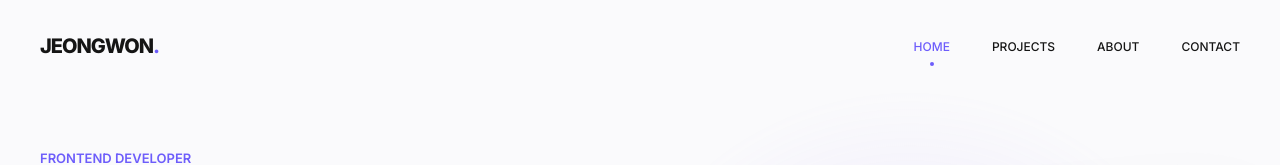
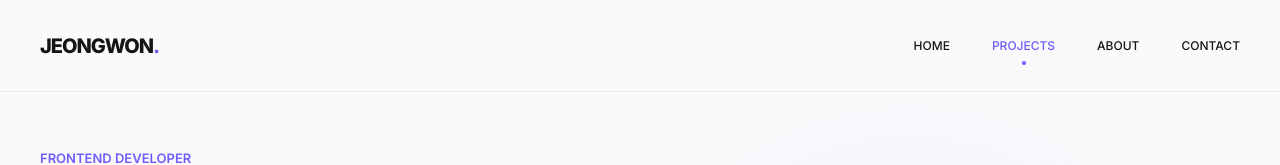
Before and after one commit to RaeChoe/my-portfolio, a React (Vite) app: page / in a window 1280 px wide. Shown: the top 165 px of the page. Built offline with nearby package versions, Linux system fonts and the light colour scheme.

Commit message:
feat: 헤더 컴포넌트에 스크롤 이벤트 추가 및 스타일 개선

```diff
--- a/src/components/Header.jsx
+++ b/src/components/Header.jsx
@@ -1,23 +1,100 @@
+import { useEffect, useState } from "react";
 import { Link } from "react-router-dom";
 
 function Header() {
+  const [activeSection, setActiveSection] = useState("home");
+
+  useEffect(() => {
+    const sectionIds = ["home", "projects", "about", "contact"];
+
+    const handleScroll = () => {
+      const scrollPosition = window.scrollY + window.innerHeight * 0.35;
+
+      let currentSection = "home";
+
+      sectionIds.forEach(id => {
+        const element = document.getElementById(id);
+
+        if (!element) return;
+
+        const sectionTop = element.offsetTop;
+
+        if (scrollPosition >= sectionTop) {
+          currentSection = id;
+        }
+      });
+
+      setActiveSection(currentSection);
+    };
+
+    handleScroll();
+
+    window.addEventListener("scroll", handleScroll, {
+      passive: true,
+    });
+
+    window.addEventListener("resize", handleScroll);
+
+    return () => {
+      window.removeEventListener("scroll", handleScroll);
+
+      window.removeEventListener("resize", handleScroll);
+    };
+  }, []);
+
+  const handleNavClick = (event, sectionId) => {
+    event.preventDefault();
+
+    const section = document.getElementById(sectionId);
+
+    if (!section) return;
+
+    section.scrollIntoView({
+      behavior: "smooth",
+    });
+
+    setActiveSection(sectionId);
+  };
+
   return (
     <header className="header">
       <div className="container header-inner">
-        <Link className="logo" to="/">
+        <Link className="logo" to="/" onClick={() => setActiveSection("home")}>
           JEONGWON<span>.</span>
         </Link>
 
         <nav className="nav" aria-label="메인 메뉴">
-          <a className="active" href="#home">
+          <a
+            href="#home"
+            className={activeSection === "home" ? "active" : ""}
+            onClick={event => handleNavClick(event, "home")}
+          >
             HOME
           </a>
 
-          <a href="#projects">PROJECTS</a>
+          <a
+            href="#projects"
+            className={activeSection === "projects" ? "active" : ""}
+            onClick={event => handleNavClick(event, "projects")}
+          >
+            PROJECTS
+          </a>
 
-          <a href="#about">ABOUT</a>
+          <a
+            href="#about"
+            className={activeSection === "about" ? "active" : ""}
+            onClick={event => handleNavClick(event, "about")}
+          >
+            ABOUT
+          </a>
 
-          <a href="#contact">CONTACT</a>
+          <a
+            href="#contact"
+            className={activeSection === "contact" ? "active" : ""}
+            onClick={event => handleNavClick(event, "contact")}
+          >
+            CONTACT
+          </a>
         </nav>
       </div>
     </header>
--- a/src/styles.css
+++ b/src/styles.css
@@ -72,8 +72,17 @@ img {
   width: 100%;
   height: 92px;
 
-  position: relative;
-  z-index: 10;
+  position: sticky;
+  top: 0;
+
+  z-index: 1000;
+
+  background: rgba(250, 250, 252, 0.88);
+
+  backdrop-filter: blur(14px);
+  -webkit-backdrop-filter: blur(14px);
+
+  border-bottom: 1px solid rgba(232, 231, 236, 0.75);
 }
 
 .header-inner {
```
